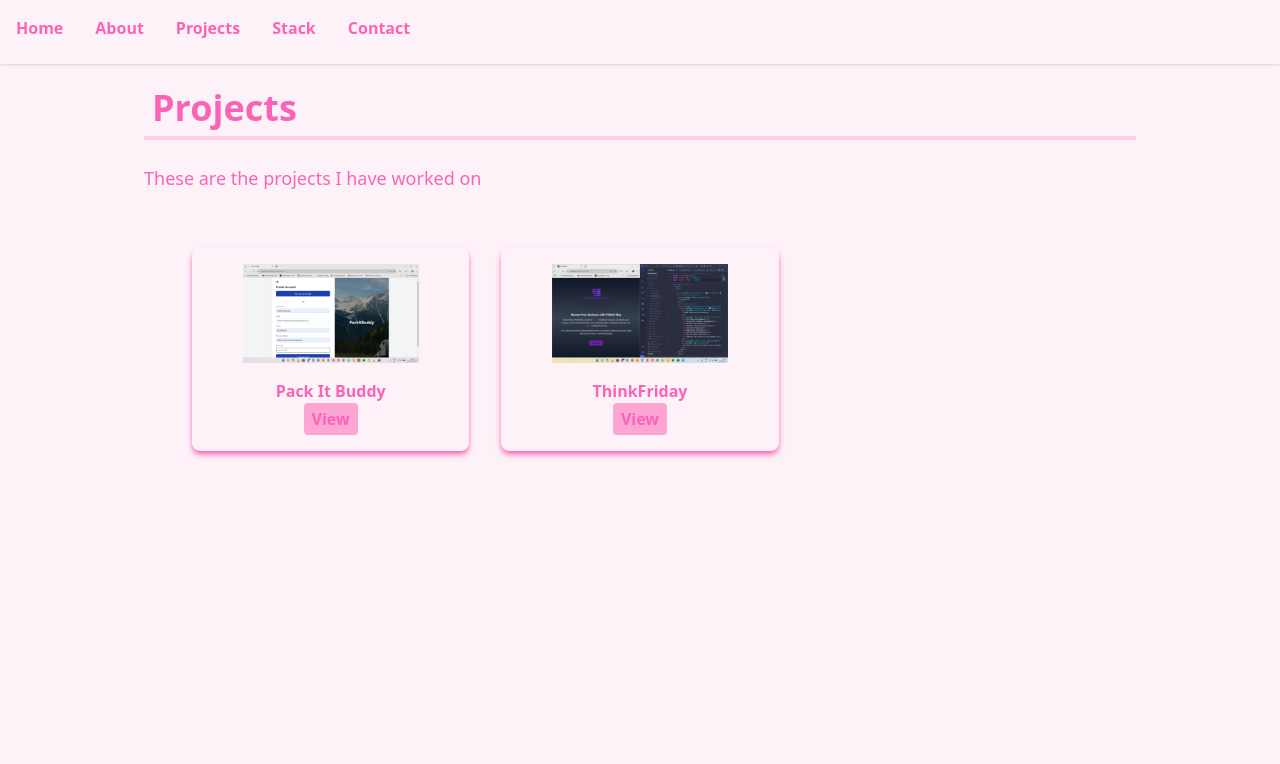
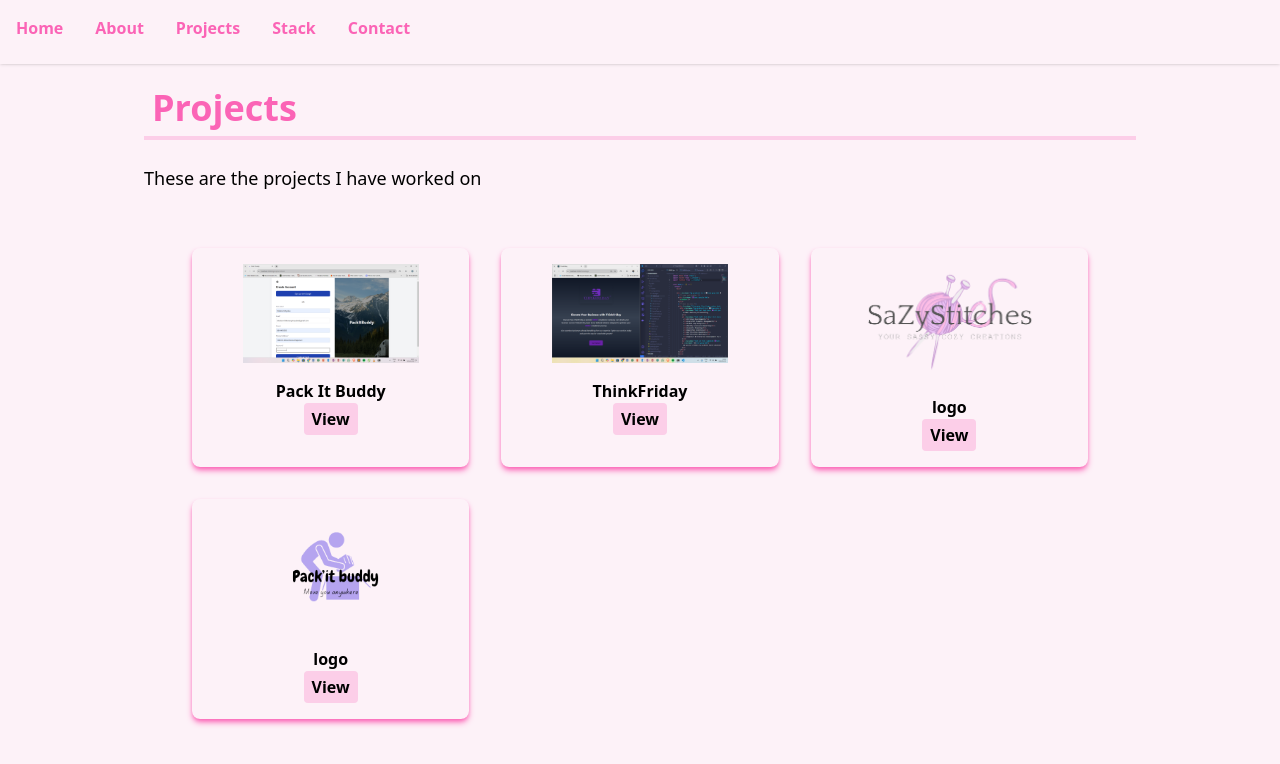
Before and after one commit to MoyabaNT/finalportfolio, a React (Vite) app: page /Projects in a window 1280 px wide. Shown: the top 764 px of the page. Built offline with nearby package versions, Linux system fonts and the light colour scheme.

Commit message:
portfolio and projects done

```diff
--- a/src/Components/Projects.jsx
+++ b/src/Components/Projects.jsx
@@ -15,6 +15,10 @@ import num6 from '../assets/ThinkFriday/num6.png';
 import { IoIosArrowBack } from "react-icons/io";
 import { IoIosArrowForward } from "react-icons/io";
 import NavBar from './NavBar';
+
+import logodesign from '../assets/portfolio/MyLogo.png';
+import PLogo from '../assets/portfolio/PLogo.png';
+
 
 const Projects = () => {
   const [selectedProject, setSelectedProject] = useState(null);
@@ -34,7 +38,20 @@ const Projects = () => {
       title: 'ThinkFriday',
       message: 'ThinkFriday is a collaborative project showcasing innovative ideas and teamwork.',
     },
+    { id: 3,
+      images: [logodesign],
+      title: 'logo',
+      message: 'SazzyStitches: A vibrant crochet business where creativity and craftsmanship come together. I designed the logo using Canva to perfectly embody the essence of my unique crochet creations. Each stitch tells a story, reflecting the passion and dedication behind every piece. At SazzyStitches, we celebrate the art of crochet, bringing coziness and color to your life through beautifully crafted items.'
+    },
+    { id: 4,
+      images: [PLogo],
+      title: 'logo',
+      message: 'The Pack It Buddy logo was carefully crafted using Canva, where creativity and functionality came together to symbolize the essence of the platform. The design captures the process of clients packing their belongings into boxes, representing the seamless moving experience Pack It Buddy offers. Through Canva`s versatile design tools, I was able to incorporate elements that reflect the app’s role as a bridge between clients and drivers. The clean lines and thoughtful composition of the logo mirrors the efficiency and care they bring to each move, making it visually resonate with the brand’s mission.' },
+
+
   ];
+
+
 
   const handleViewClick = (id) => {
     setSelectedProject(id);
@@ -82,9 +99,9 @@ const Projects = () => {
         <p className="text-4xl font-bold border-b-4 text-pink-400 border-pink-200 p-2 inline">
           Projects
         </p>
-        <p className="py-6 text-lg text-pink-400">These are the projects I have worked on</p>
+        <p className="py-6 text-lg text-black">These are the projects I have worked on</p>
 
-        <div className="w-full grid grid-cols-2 sm:grid-cols-3 gap-8 text-center py-8 px-4 sm:px-12 text-pink-400 font-bold">
+        <div className="w-full grid grid-cols-2 sm:grid-cols-3 gap-8 text-center py-8 px-4 sm:px-12 text-black font-bold">
           {myprojects.map(({ id, title, images }) => (
             <div
               key={id}
@@ -101,7 +118,7 @@ const Projects = () => {
               {!selectedProject && (
                 <button
                   onClick={() => handleViewClick(id)}
-                  className="px-2 py-1 bg-pink-300 rounded"
+                  className="px-2 py-1 bg-pink-200 rounded"
                 >
                   View
                 </button>
@@ -114,6 +131,13 @@ const Projects = () => {
           <div className="mt-16 fixed inset-0 z-40 bg-[rgba(114,111,113,0.2)] backdrop-blur-sm bg-opacity-80 flex items-center justify-center">
             <div className="relative text-center">
               {!showSlideshow ? (
+                <div>
+                  <button
+                    onClick={handleCloseClick}
+                    className="absolute top-4 right-4 text-white text-xl bg-red-500 px-4 py-2 rounded-full"
+                  >
+                    X
+                  </button>
                 <div className='px-20'>
                   <p className=" z-40 bg-[rgba(202,86,163,0.86)] backdrop-blur-sm text-white p-4 rounded-lg px-16 ">
                     {selectedProjectData.message}
@@ -124,6 +148,7 @@ const Projects = () => {
                   >
                     View project
                   </button>
+                </div>
                 </div>
               ) : (
                 <div className=''>
@@ -157,6 +182,9 @@ const Projects = () => {
             </div>
           </div>
         )}
+
+                {/**the logos start here */}
+
       </div>
     </div>
     </div>
--- a/src/Components/Stack.jsx
+++ b/src/Components/Stack.jsx
@@ -29,8 +29,8 @@ const Stack = () => {
         </div>
     <div name="technologies" className="mt-16 bg-pink-50 w-full h-full py-8">
       <div className="max-w-screen-lg mx-auto p-4 flex flex-col justify-center w-full h-full text-white">
-        <p className="text-4xl text-pink-400 font-bold border-b-4 border-pink-300 p-2 inline">Technologies</p>
-        <p className="py-6 text-lg text-black">These are my technologies</p>
+        <p className="text-4xl text-pink-400 font-bold border-b-4 border-pink-300 p-2 inline">Tech stack</p>
+        <p className="py-6 text-lg text-black">view my tech stack below</p>
       </div>
       <div className="'/
        w-full grid grid-cols-2 sm:grid-cols-3 gap-8 text-center py-8 px-4 sm:px-12 text-black">
```
